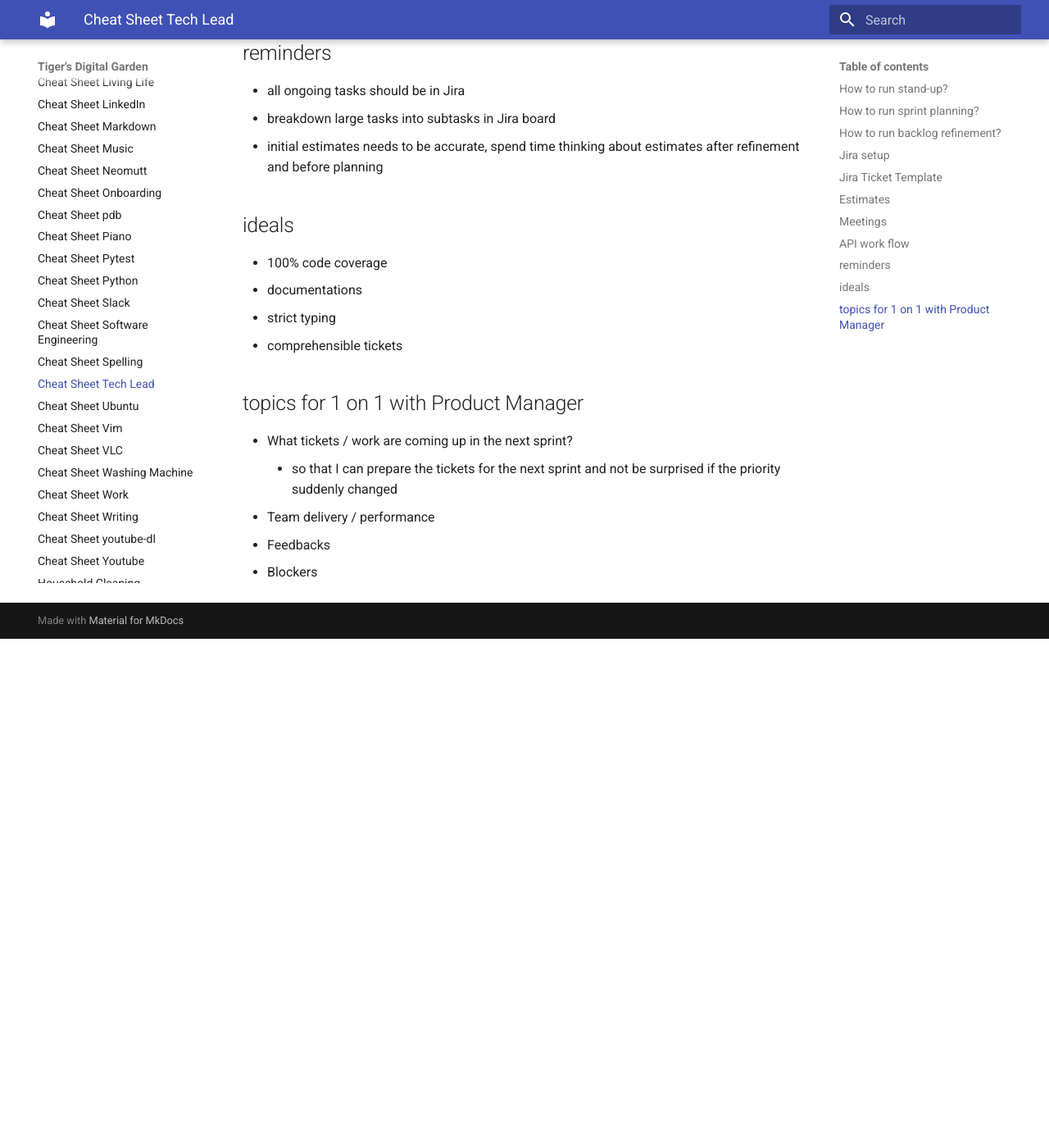
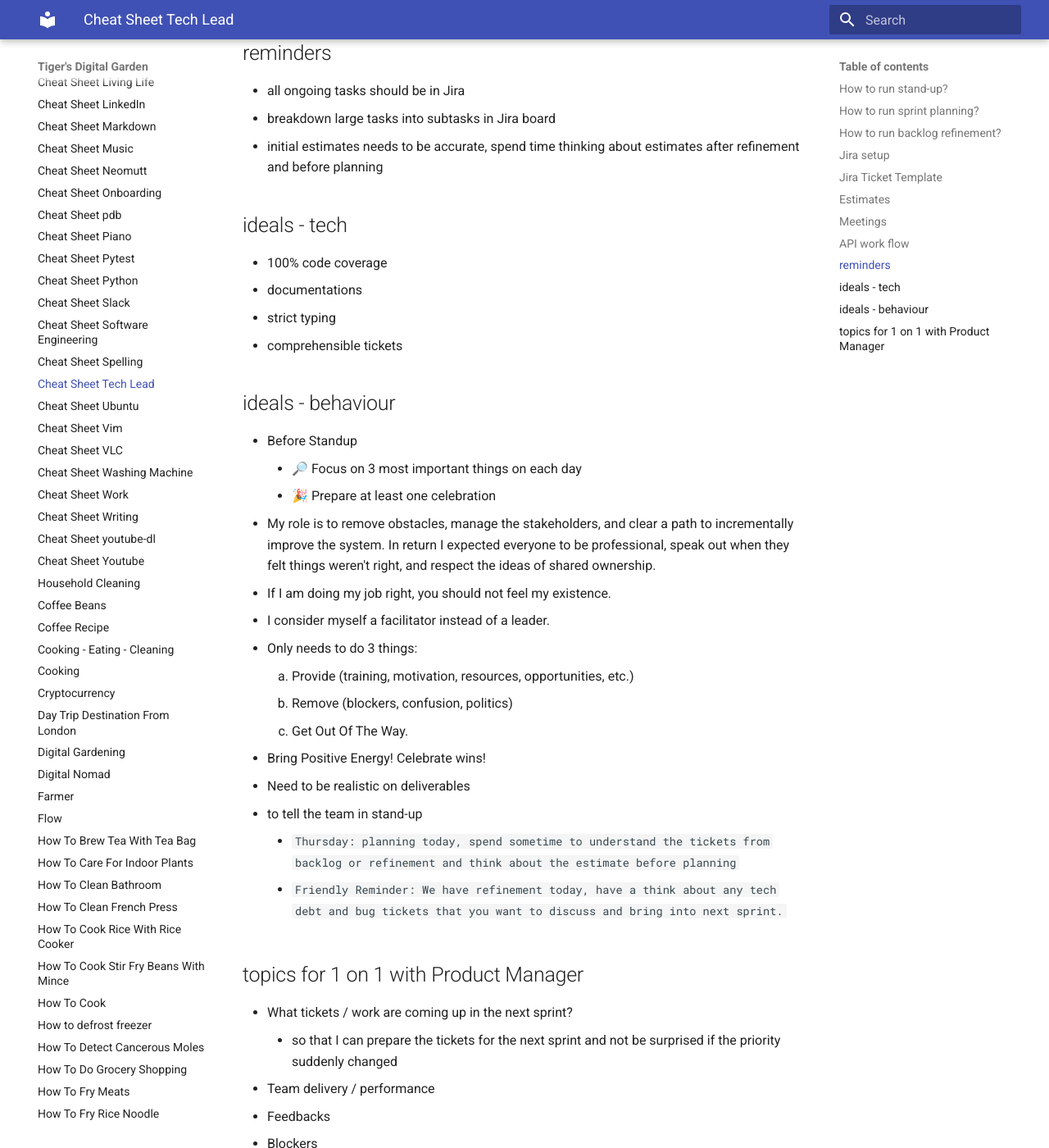
Before and after one commit to ynotstartups/notes, an MkDocs documentation site: the page built from notes/cheat-sheet-tech-lead.md, in a window 1280 px wide and 1400 px high, scrolled down 2703 px. Shown: the whole window at 82% size. Built offline with MkDocs 1.6.1 and Material for MkDocs 9.7.7, drawn with Linux system fonts in a browser that asks for light colours; before the commit the page ends 3482 px from its top, so only the background shows below that.

Commit message:
add ideals

```diff
--- a/notes/cheat-sheet-tech-lead.md
+++ b/notes/cheat-sheet-tech-lead.md
@@ -93,12 +93,30 @@ h1. Questions
 - breakdown large tasks into subtasks in Jira board
 - initial estimates needs to be accurate, spend time thinking about estimates after refinement and before planning
 
-## ideals
+## ideals - tech
 
 - 100% code coverage
 - documentations
 - strict typing
 - comprehensible tickets
+
+## ideals - behaviour
+
+- Before Standup
+  - 🔎 Focus on 3 most important things on each day
+  - 🎉 Prepare at least one celebration
+- My role is to remove obstacles, manage the stakeholders, and clear a path to incrementally improve the system. In return I expected everyone to be professional, speak out when they felt things weren't right, and respect the ideas of shared ownership.
+- If I am doing my job right, you should not feel my existence.
+- I consider myself a facilitator instead of a leader.
+- Only needs to do 3 things:
+  1. Provide (training, motivation, resources, opportunities, etc.)
+  1. Remove (blockers, confusion, politics)
+  1. Get Out Of The Way.
+- Bring Positive Energy! Celebrate wins!
+- Need to be realistic on deliverables
+- to tell the team in stand-up
+  - `Thursday: planning today, spend sometime to understand the tickets from backlog or refinement and think about the estimate before planning`
+  - `Friendly Reminder: We have refinement today, have a think about any tech debt and bug tickets that you want to discuss and bring into next sprint.`
 
 ## topics for 1 on 1 with Product Manager
 
```
